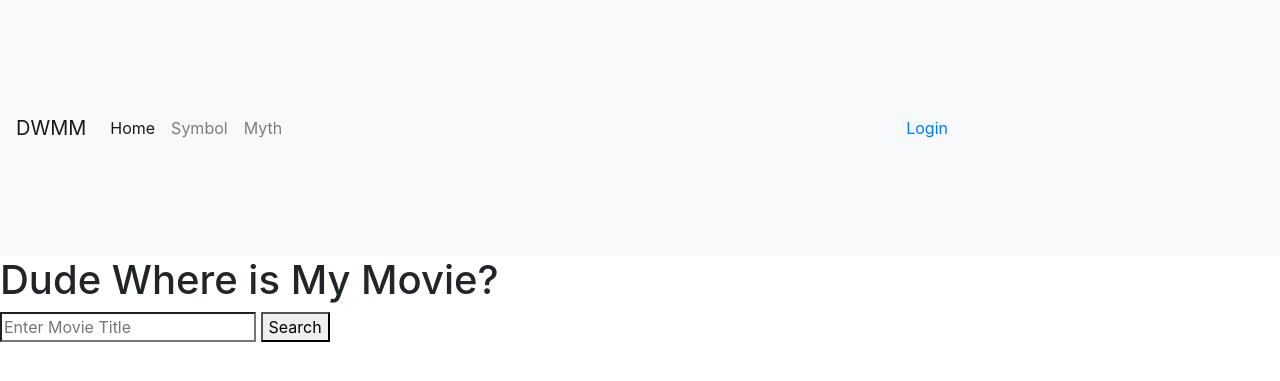
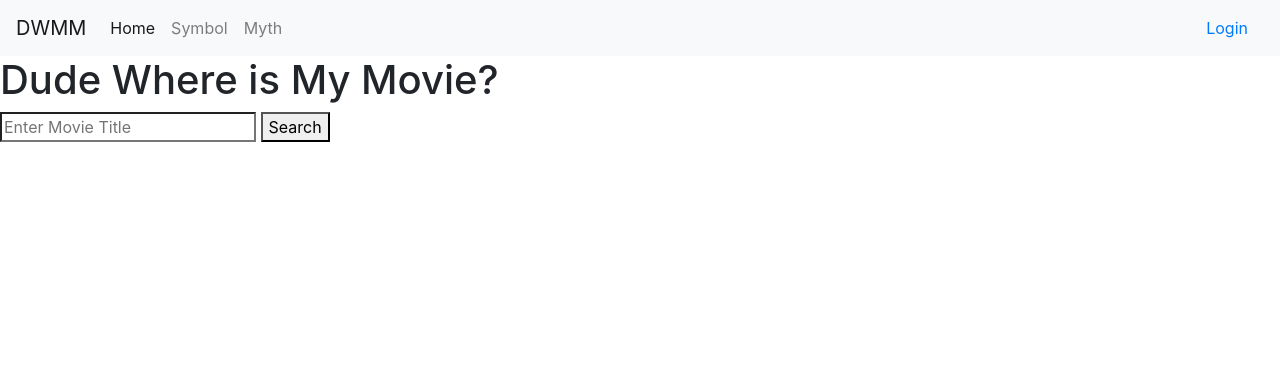
Before and after one commit to amcgaw07/CS1530-Project, a Flask app: page /login in a window 1280 px wide. Shown: the top 381 px of the page. Run offline with Flask 2, Linux system fonts and the light colour scheme; some libraries are stand-ins or nearby versions; some web fonts are replaced.

Commit message:
fixed login modal styling, and navbar styling

```diff
--- a/templates/base.html
+++ b/templates/base.html
@@ -12,6 +12,7 @@
 <title>{{ title }} Hello, world!</title>
 {% else %}<title>Wheres my movie?</title>
 {% endif %}
+
 </head>
 
 <body>
@@ -34,19 +35,24 @@
         </li>
       </ul>
       {% if g.admin %}
-      <a class="nav-link trigger-btn" data-toggle="modal" href="#myModal">Admin</a>
+      <a class="nav-link trigger-btn-nav" data-toggle="modal" href="#myModal">Admin</a>
       {% elif g.user %}
-      <a class="nav-link trigger-btn" data-toggle="modal" href="#myModal">My Account</a>
+      <a class="nav-link trigger-btn-nav" data-toggle="modal" href="#myModal">My Account</a>
       {% else %}
-      <a class="nav-link trigger-btn" data-toggle="modal" href="#myModal">Login</a>
+      <a class="nav-link trigger-btn-nav" data-toggle="modal" href="#myModal">Login</a>
       {% endif %}
+    </div>
+  </nav>
+  <div>
+
+
           <!-- Modal HTML -->
           <div id="myModal" class="modal fade">
             <div class="modal-dialog modal-login">
               <div class="modal-content">
                 <div class="modal-header">
                   <div class="avatar">
-                <img src="" alt="Avatar">
+                    <img src="/static/images/avatar.png" alt="Avatar">
                   </div>
                   <h4 class="modal-title">Member Login</h4>
                           <button type="button" class="close" data-dismiss="modal" aria-hidden="true">&times;</button>
@@ -65,12 +71,11 @@
                   </form>
                 </div>
                 <div class="modal-footer">
-              <a href="#RegisterModal" data-toggle="modal">Don't have an account? Sign Up.</a>
+                  <a href="#RegisterModal" data-toggle="modal" data-dismiss="modal">Don't have an account? Sign Up.</a>
                 </div>
               </div>
             </div>
           </div>
-
 
       <!-- Register-->
       <div id="RegisterModal" class="modal fade">
@@ -78,9 +83,9 @@
           <div class="modal-content">
             <div class="modal-header">
               <div class="avatar">
-                <img src="" alt="Avatar">
+                <img src="/static/images/avatar.png" alt="Avatar">
               </div>
-              <h4 class="modal-title">Member Login</h4>
+              <h4 class="modal-title">Create an Account</h4>
                       <button type="button" class="close" data-dismiss="modal" aria-hidden="true">&times;</button>
             </div>
             <div class="modal-body">
@@ -104,8 +109,10 @@
           </div>
         </div>
       </div>
+
+
+
   </div>
-  </nav>
 
                     <!-- <a class="nav-link" href="{{ url_for('index') }}">Home <span class="sr-only">(current)</span></a>
                 </li>
```
Also changed, not shown: static/images/avatar.png (added). Lines whose indentation alone changed are shown as unchanged.
